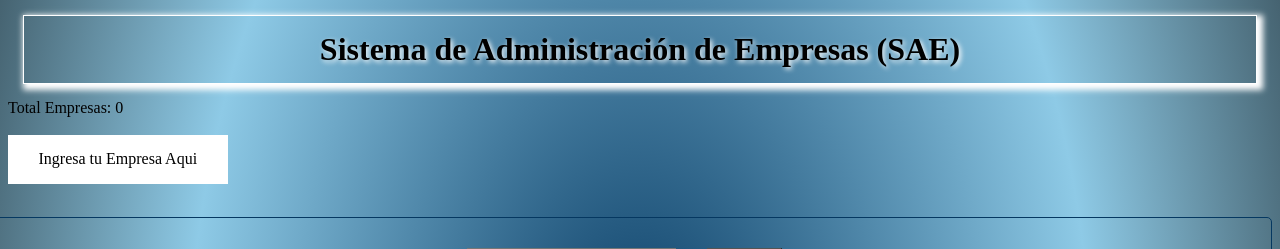
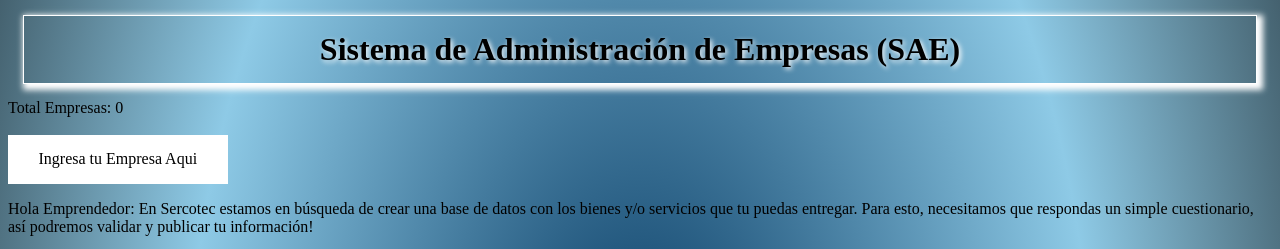
Before and after one commit to HectorCano1411/Formulario_Python_Flask_, a Flask app: page / in a window 1280 px wide. Shown: the part 670-919 px from the top of the page. Run offline with Flask 3, Linux system fonts and the light colour scheme; data that the repository does not hold is empty.

Commit message:
agregando parrafo de bienvenida y ccs para el parrafo

```diff
--- a/templates/index.html
+++ b/templates/index.html
@@ -94,6 +94,13 @@
         href="/agregar" title="Haz click aqui para ingresar tu Empresa">Ingresa tu Empresa Aqui</a
       >
     </div>
+    <div class="bienvenida">
+      <p>Hola Emprendedor:
+
+        En Sercotec estamos en búsqueda de crear una base de datos con los bienes y/o servicios que tu puedas entregar.
+
+        Para esto, necesitamos que respondas un simple cuestionario, así podremos validar y publicar tu información! </p>
+    </div>
     <br />
     <section>
       <div>
```
